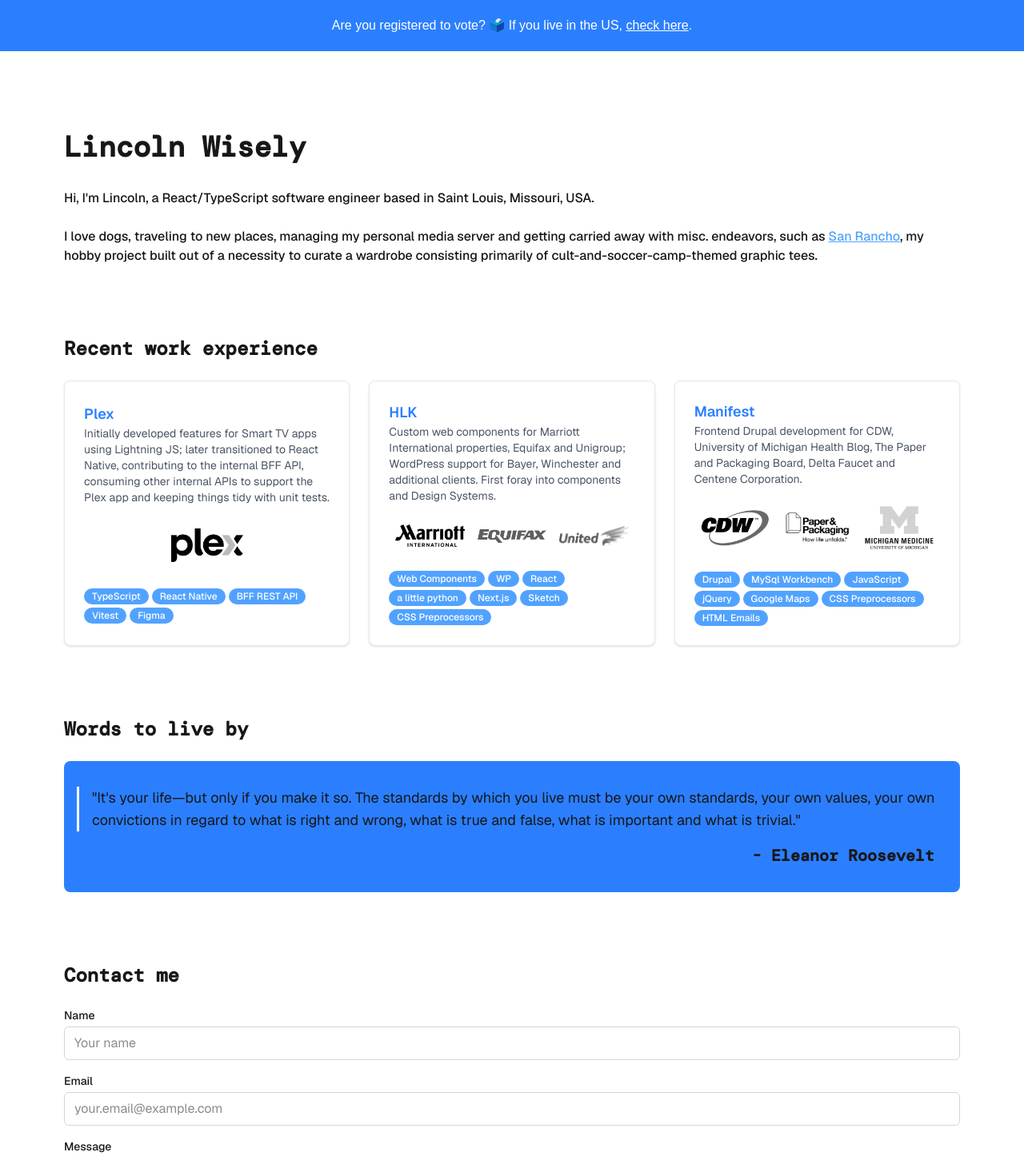
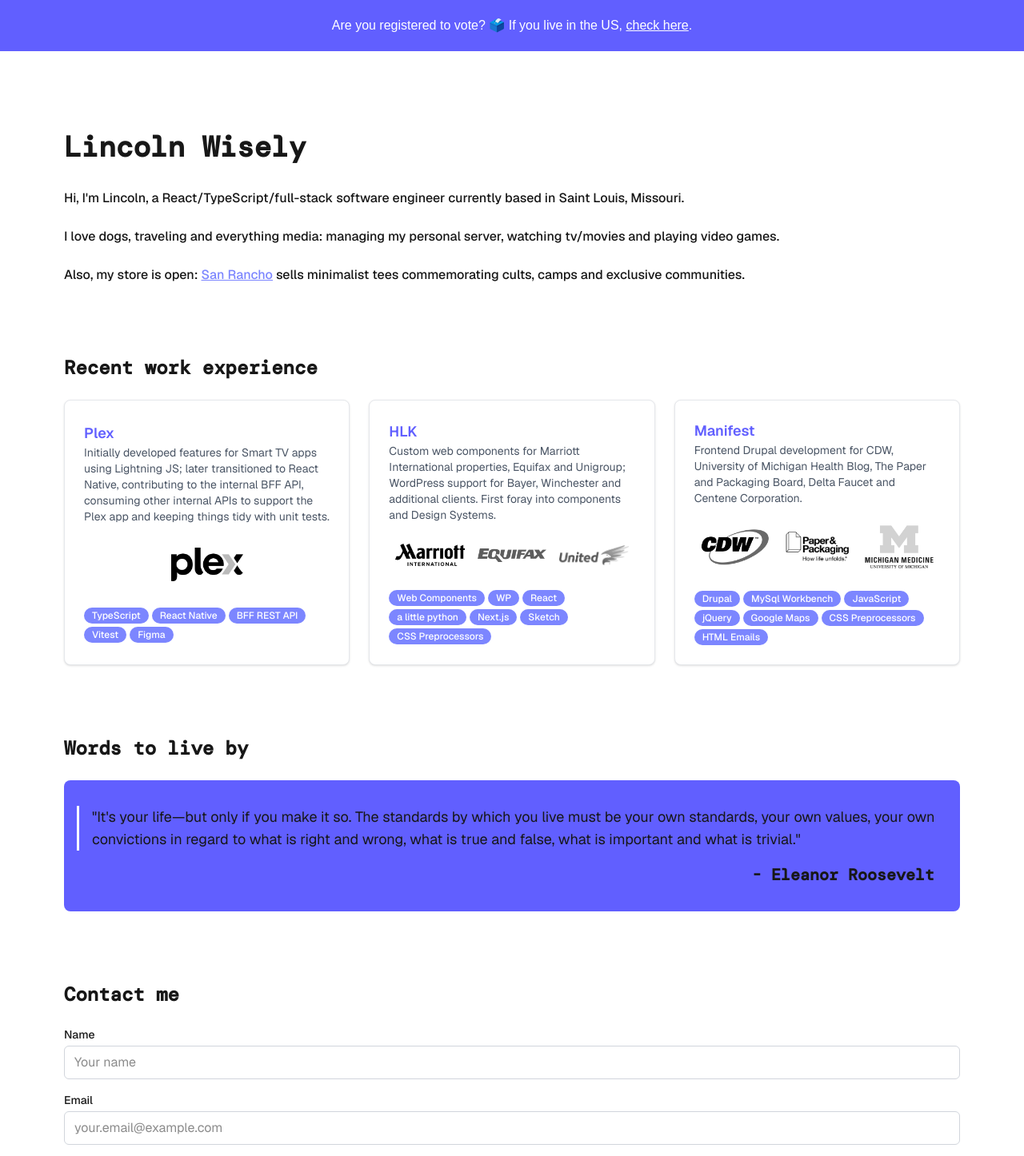
Before and after one commit to lincolnwisely/lincoln-wisely, a Next.js app: page / in a window 1280 px wide. Shown: the top 1446 px of the page at 80% size. Built offline with nearby package versions, Linux system fonts and the light colour scheme; a web font is replaced by a local one.

Commit message:
back to indigo

```diff
--- a/src/app/page.tsx
+++ b/src/app/page.tsx
@@ -16,16 +16,22 @@
                 Lincoln Wisely
               </h1>
               <p>
-                Hi, I&#39;m Lincoln, a React/TypeScript software engineer based in Saint Louis,
-                Missouri, USA.
+                Hi, I&#39;m Lincoln, a React/TypeScript/full-stack software engineer currently based in Saint Louis,
+                Missouri.
               </p>
               <br />
               <p>
-                I love dogs, traveling to new places, managing my personal media server and getting carried away with misc. endeavors, such as  <a className="underline text-blue-400 hover:text-blue-500 "
+                I love dogs, traveling and everything media: managing my personal server, watching tv/movies and playing video games.</p>
+              <br />
+              <p>
+
+                Also, my store is open: <a className="underline text-indigo-400 hover:text-indigo-500 "
                   href="https://www.sanrancho.com"
                   target="_blank"
                   rel="noopener noreferrer"
-                >San Rancho</a>, my hobby project built out of a necessity to curate a wardrobe consisting primarily of cult-and-soccer-camp-themed graphic tees.</p>
+                >San Rancho</a> sells minimalist tees commemorating cults, camps and exclusive communities.
+              </p>
+
             </div>
           </div>
           <br />
@@ -61,7 +67,7 @@
             <ContactForm />
           </div>
         </main>
-      </div>
+      </div >
 
       <footer className="flex flex-col items-center">
         <div className="flex justify-center p-4">
@@ -134,6 +140,6 @@
           <p>Copyright © {new Date().getFullYear()} Lincoln Wisely</p>
         </div>
       </footer>
-    </div>
+    </div >
   );
 }
--- a/src/components/banner.tsx
+++ b/src/components/banner.tsx
@@ -1,6 +1,6 @@
 export default function Banner() {
   return (
-    <div className="bg-blue-500 text-white w-screen justify-center p-3">
+    <div className="bg-indigo-500 text-white w-screen justify-center p-3">
       <h5 className="text-center p-2">Are you registered to vote? 🗳️ If you live in the US, <a className="underline" href="https://www.vote.org/am-i-registered-to-vote" target="_blank" rel="noopener noreferrer">check here</a>.</h5>
     </div>
   );
--- a/src/components/chip.tsx
+++ b/src/components/chip.tsx
@@ -1,8 +1,8 @@
 export default function Chip({
   label,
   url,
-  color = 'bg-blue-400',
-  hoverColor = 'bg-blue-500',
+  color = 'bg-indigo-400',
+  hoverColor = 'bg-indigo-500',
   textSize = 'text-xs',
 }: {
   label: string;
--- a/src/components/experience.tsx
+++ b/src/components/experience.tsx
@@ -31,7 +31,7 @@
             <div className="flex items-center gap-3 mb-4">
               <div>
                 <a
-                  className="hover:underline text-blue-500"
+                  className="hover:underline text-indigo-500"
                   href={item.url}
                   target="_blank"
                 >
@@ -68,7 +68,7 @@
                     <Chip
                       label={chip.label}
                       url={chip.url}
-                      color="bg-blue-400"
+                      color="bg-indigo-400"
                       hoverColor="bg-red-600"
                     />
                   </div>
--- a/src/components/form.tsx
+++ b/src/components/form.tsx
@@ -45,7 +45,7 @@
             id="name"
             name="name"
             required
-            className="w-full px-3 py-2 border border-gray-300 rounded-md focus:outline-none focus:ring-2 focus:ring-blue-500 focus:border-transparent"
+            className="w-full px-3 py-2 border border-gray-300 rounded-md focus:outline-none focus:ring-2 focus:ring-indigo-500 focus:border-transparent"
             placeholder="Your name"
           />
         </div>
@@ -59,7 +59,7 @@
             id="email"
             name="email"
             required
-            className="w-full px-3 py-2 border border-gray-300 rounded-md focus:outline-none focus:ring-2 focus:ring-blue-500 focus:border-transparent"
+            className="w-full px-3 py-2 border border-gray-300 rounded-md focus:outline-none focus:ring-2 focus:ring-indigo-500 focus:border-transparent"
             placeholder="your.email@example.com"
           />
         </div>
@@ -73,7 +73,7 @@
             name="message"
             required
             rows={4}
-            className="w-full px-3 py-2 border border-gray-300 rounded-md focus:outline-none focus:ring-2 focus:ring-blue-500 focus:border-transparent resize-vertical"
+            className="w-full px-3 py-2 border border-gray-300 rounded-md focus:outline-none focus:ring-2 focus:ring-indigo-500 focus:border-transparent resize-vertical"
             placeholder="Your message..."
           />
         </div>
@@ -81,7 +81,7 @@
         <button
           type="submit"
           disabled={isSubmitting}
-          className="w-full max-w-md bg-blue-500 text-white py-2 px-4 rounded-md hover:bg-red-100 focus:outline-none focus:ring-2 focus:bg-red-100 hover:text-black focus:text-black focus:ring-offset-2 disabled:opacity-50 disabled:cursor-not-allowed transition-colors"
+          className="w-full max-w-md bg-indigo-500 text-white py-2 px-4 rounded-md hover:bg-red-100 focus:outline-none focus:ring-2 focus:bg-red-100 hover:text-black focus:text-black focus:ring-offset-2 disabled:opacity-50 disabled:cursor-not-allowed transition-colors"
         >
           {isSubmitting ? 'Sending...' : 'Send Message'}
         </button>
--- a/src/components/quotes.tsx
+++ b/src/components/quotes.tsx
@@ -63,7 +63,7 @@
       {/* <button onClick={prevQuote} className="text-red hover:text-red-200 text-1xl">
           ←
         </button> */}
-      <div className="p-4 rounded-lg bg-blue-500 h-full">
+      <div className="p-4 rounded-lg bg-indigo-500 h-full">
         <blockquote className="mt-4 pl-4 border-l-3 border-white text-lg whitespace-pre-wrap">
           &quot;{leQuotes[0].message}&quot;
         </blockquote>
```
